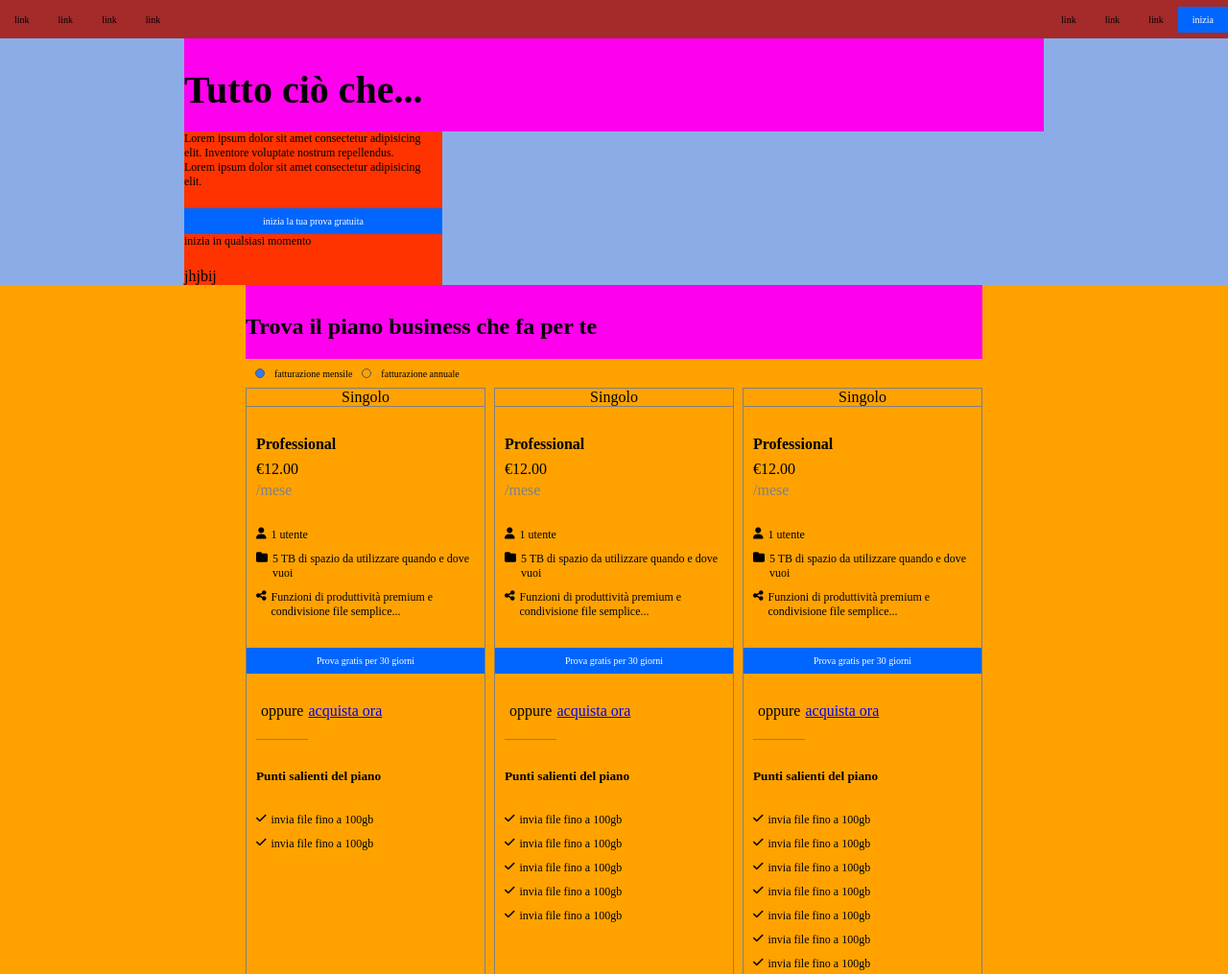
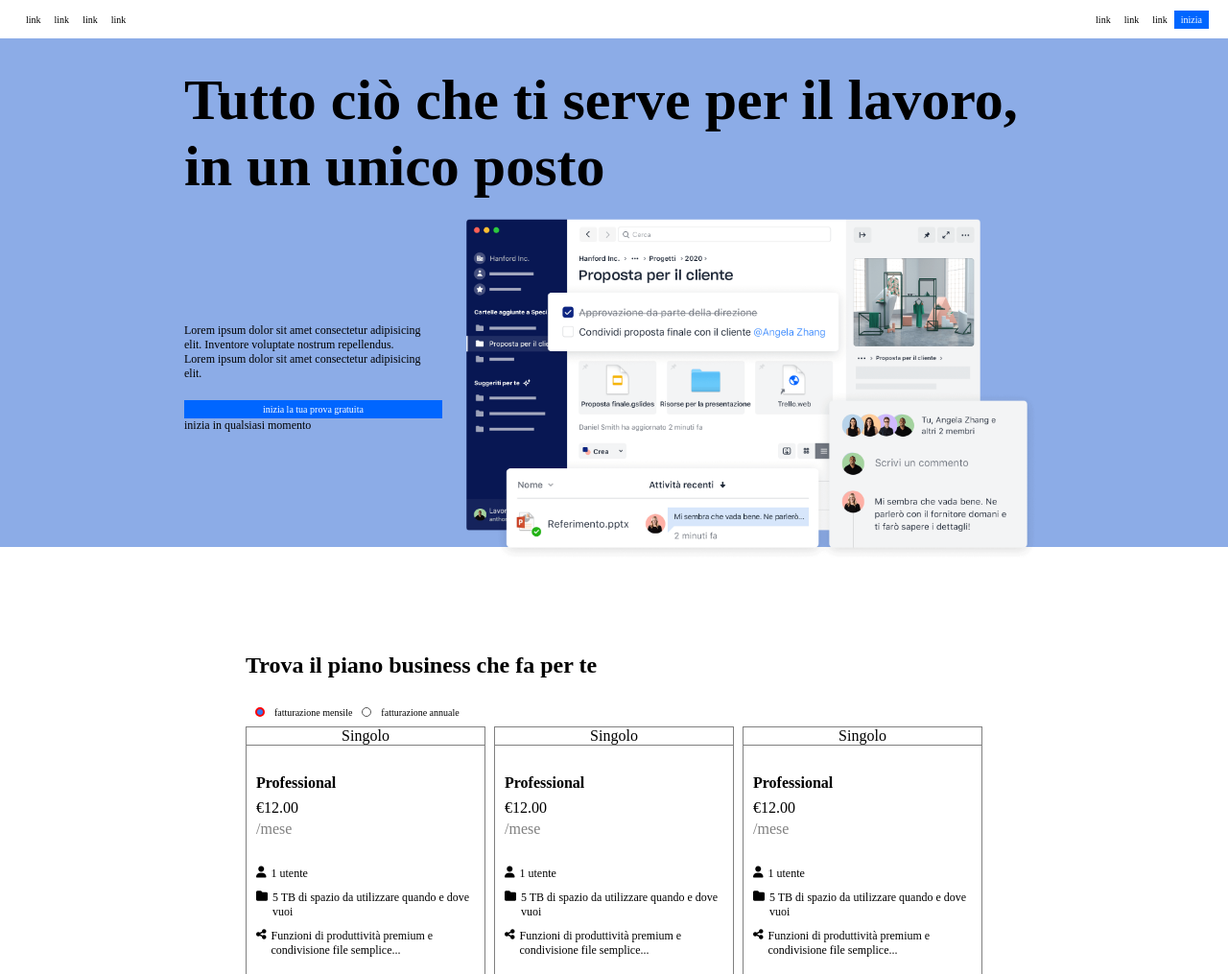
Before and after one commit to edaless/htmlcss-dropbox, a plain HTML site: page index.html in a window 1280 px wide. Shown: the top 1015 px of the page at 96% size. Drawn offline with Linux system fonts and the light colour scheme.

Commit message:
fatto il jumbo

```diff
--- a/CSS/style.css
+++ b/CSS/style.css
@@ -6,7 +6,8 @@
 
 header{
     position:fixed;
-    background-color: brown;
+    background-color: white;
+    padding: 0 20px;
     width: 100vw;
     height: 5vh;
     margin-top: -5vh;
@@ -26,7 +27,7 @@ header > div{
 
 
 .tasto{
-    padding: 8px 15px;
+    padding: 4px 7px;
     font-size: 10px;
     display: flex;
     justify-content: center;
@@ -45,28 +46,6 @@ header > div{
     border: 1px solid grey;
 }
 
-header .tasto-blu{
-    margin: 0 10px;
-}
-
-
-.prima-fascia-blu{
-    margin-top: 5vh;
-    background-color: rgb(140, 172, 231);
-    /* height: 30vh; */
-}
-
-h2{
-    padding: 30px 0 20px;
-
-    /* debug */
-    background-color: rgb(255, 0, 238);
-}
-
-.prima-fascia-blu h2{
-    font-size: 40px;
-}
-
 .larghezza-top-bottom{
     height: 100%;
     width: 70%;
@@ -75,11 +54,33 @@ h2{
     /* background-color: rgb(0, 255, 51); */
 }
 
+
+.prima-fascia-blu{
+    margin-top: 5vh;
+    background-color: rgb(140, 172, 231);
+    height: 610px;
+
+    box-sizing: border-box;
+    border-bottom: 80px solid white;
+}
+
+h2{
+    padding: 30px 0 20px;
+
+
+}
+
+
+
+
+.prima-fascia-blu h2{
+    font-size: 60px;
+}
+
+
 .prima-fascia-blu .sc-scritte{
     width: 30%;
 
-    /* debug */
-    background-color: rgb(255, 51, 0);
 }
 
 p{
@@ -87,10 +88,11 @@ p{
     font-size: 12px;
 }
 
+#jumbo{
+    height:auto;
+    width:70%;
+}
 
-.prima-fascia-blu .tasto-blu{
-    margin: 50px 0;
-}
 
 
 .fascia-colonne-riga{
@@ -99,7 +101,7 @@ p{
 
     /* debug */
     /* height: 300px; */
-    background-color: rgb(255, 162, 0);
+    /* background-color: rgb(255, 162, 0); */
 }
 
 .larghezza-main{
@@ -127,6 +129,7 @@ p{
 }
 
 .cliccato{
+    border: 2px solid red;
     background: rgb(56, 119, 237);
 }
 
@@ -330,12 +333,16 @@ p{
     border: 1px solid black;
 }
 
+#fascia-blu-2{
+    background-color: cornflowerblue;
+    width: 100%;
+}
 
 #fascia-blu-2 .larghezza-main{
     display: flex;
     justify-content: space-between;
     align-items: center;
-    margin-top: 30px;
+    /* margin-top: 30px; */
     padding: 80px 0;
 }
 
--- a/index.html
+++ b/index.html
@@ -34,8 +34,9 @@
         <!-- prima fascia blu -->
         <div class="prima-fascia-blu">
             <div class="larghezza-top-bottom">
-                <h2>Tutto ciò che...</h2>
+                <h2>Tutto ciò che ti serve per il lavoro, in un unico posto</h2>
                 <!-- sotto-contenitore delle scritte -->
+                <div class="riga">
                     <div class="sc-scritte">
                         <p>
                             Lorem ipsum dolor sit amet consectetur adipisicing elit. Inventore voluptate nostrum repellendus. Lorem ipsum dolor sit amet consectetur adipisicing elit.
@@ -47,10 +48,11 @@
                         <p>
                             inizia in qualsiasi momento
                         </p>
-                    jhjbij
-
 
                     </div>
+                    <img src="img/jumbo.png" alt="" id="jumbo">
+                </div>
+
 
             </div>
         </div>
```
Lines whose indentation alone changed are shown as unchanged.
